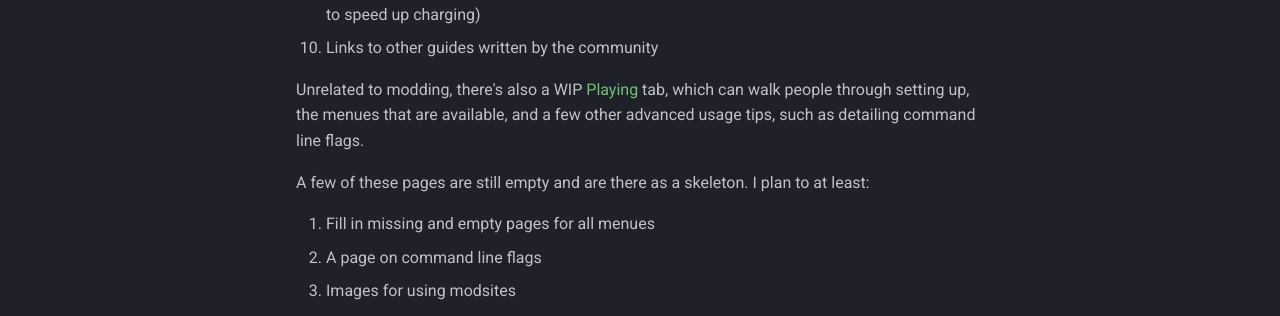
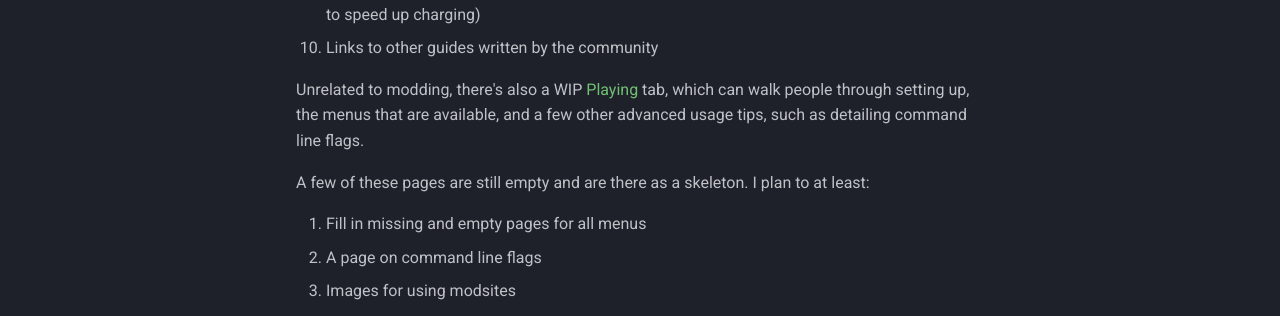
Before and after one commit to Alrysc/onb_docs, an MkDocs documentation site: the page built from docs/index.md, in a window 1280 px wide and 900 px high, scrolled down 834 px. Shown: the part 326-642 px from the top of the window. Built offline with MkDocs 1.6.1 and Material for MkDocs 9.7.7, drawn with Linux system fonts in a browser that asks for light colours.

Commit message:
Correct menus spelling

```diff
--- a/docs/index.md
+++ b/docs/index.md
@@ -39,13 +39,13 @@ level tends to speed up charging)
 10. Links to other guides written by the community
 
 Unrelated to modding, there's also a WIP [Playing](./playing/index.md) tab,
-which can walk people through setting up, the menues that are available, and
+which can walk people through setting up, the menus that are available, and
 a few other advanced usage tips, such as detailing command line flags.
 
 A few of these pages are still empty and are there as a skeleton. I plan to
 at least:
 
-1. Fill in missing and empty pages for all menues
+1. Fill in missing and empty pages for all menus
 2. A page on command line flags
 3. Images for using modsites
 4. FAQ related to setup
```
Also changed, not shown: docs/playing/index.md (+1 -1 lines), docs/playing/menu/config.md (+1 -1 lines), docs/playing/menu/start_menu.md (+1 -1 lines).
